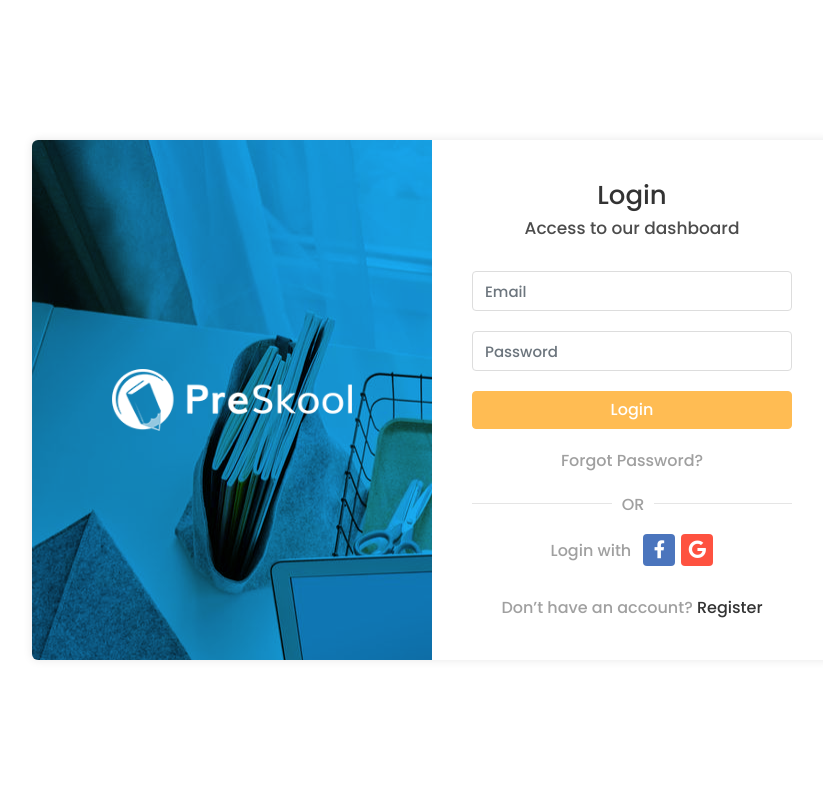
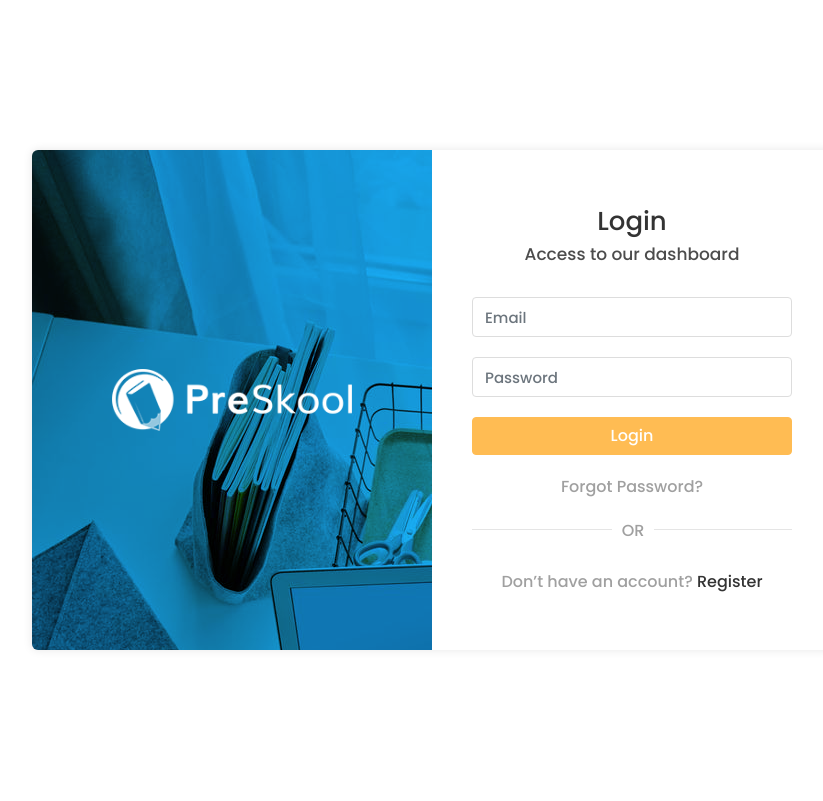
Before and after one commit to anshu-rai018/studMan, a Django app: page /login/ in a window 1280 px wide. Shown: the top 801 px of the page, without its empty margins (208-1031 px from the left). Run offline with Django 5.2, Linux system fonts and the light colour scheme; some libraries are stand-ins or nearby versions.

Commit message:
logiin update

```diff
--- a/studMan/templates/login.html
+++ b/studMan/templates/login.html
@@ -42,10 +42,6 @@
                            <span class="or-line"></span>
                            <span class="span-or">or</span>
                         </div>
-                        <div class="social-login">
-                           <span>Login with</span>
-                           <a href="#" class="facebook"><i class="fab fa-facebook-f"></i></a><a href="#" class="google"><i class="fab fa-google"></i></a>
-                        </div>
                         <div class="text-center dont-have">Don’t have an account? <a href="register.html">Register</a></div>
                      </div>
                   </div>
```
